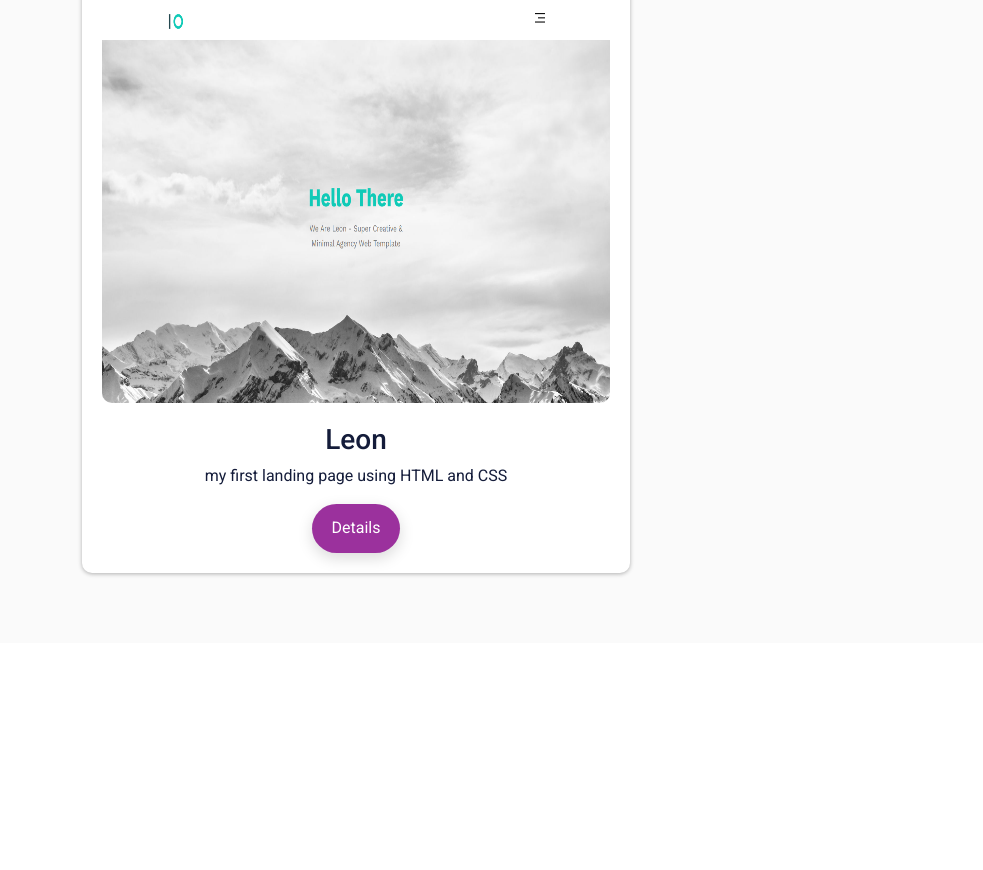
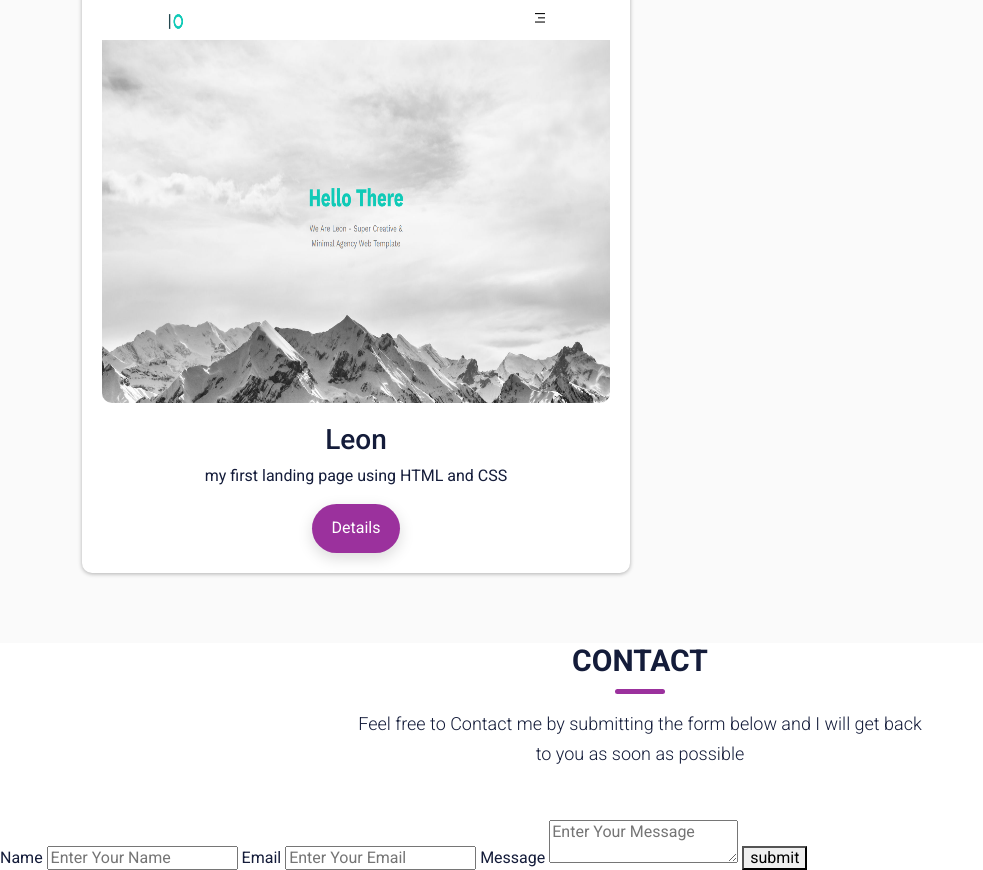
Before and after one commit to MahmoudsMohammed/Mahmoud, a plain HTML site: page index.html in a window 1280 px wide. Shown: the part 5858-6728 px from the top of the page, without its empty margins (0-983 px from the left). Before the commit the page ends 6501 px from the top, so only its background shows below. Drawn offline with nearby package versions, Linux system fonts and the light colour scheme.

Commit message:
create contact section structure

```diff
--- a/index.html
+++ b/index.html
@@ -904,6 +904,31 @@
     </div>
     <!-- end projects -->
 
+    <!-- start Contact -->
+    <div class="contact" id="contact">
+      <div class="title">
+        <h3>CONTACT</h3>
+        <p>
+          Feel free to Contact me by submitting the form below and I will get
+          back to you as soon as possible
+        </p>
+      </div>
+      <form>
+        <label for="name">Name</label>
+        <input type="text" id="name" placeholder="Enter Your Name" />
+        <label for="email">Email</label>
+        <input type="text" id="email" placeholder="Enter Your Email" />
+        <label for="message">Message</label>
+        <textarea
+          name="message"
+          id="message"
+          placeholder="Enter Your Message"
+        ></textarea>
+        <button type="submit">submit</button>
+      </form>
+    </div>
+    <!-- end Contact -->
+
     <!-- Scripts -->
     <!-- Mixitup -->
     <script src="https://cdnjs.cloudflare.com/ajax/libs/mixitup/3.3.1/mixitup.min.js"></script>
--- a/style/main.scss
+++ b/style/main.scss
@@ -348,11 +348,12 @@
         & {
           display: none;
           position: fixed;
+          z-index: 2000;
           top: 0;
           left: 0;
           width: 100vw;
           height: 100vh;
-          background-color: rgba(0, 0, 0, 0.5);
+          background-color: rgba(0, 0, 0, 0.7);
         }
         .details {
           & {
@@ -361,7 +362,7 @@
             max-width: calc(100% - 20px);
             padding: 15px;
             position: absolute;
-            top: 58%;
+            top: 50%;
             left: 50%;
             transform: translate(-50%, -50%);
             border-radius: 10px;
```
Also changed, not shown: style/main.css.
